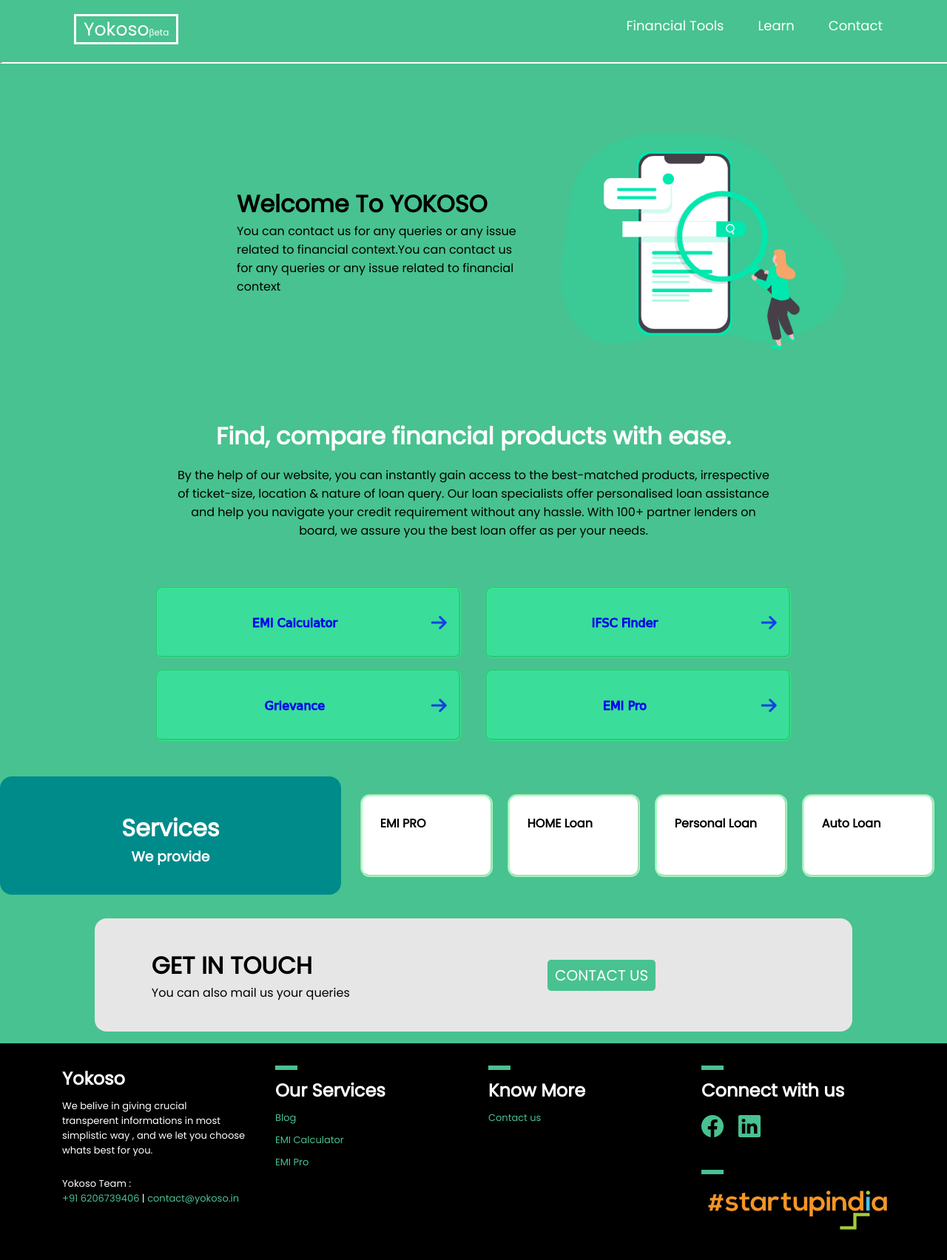
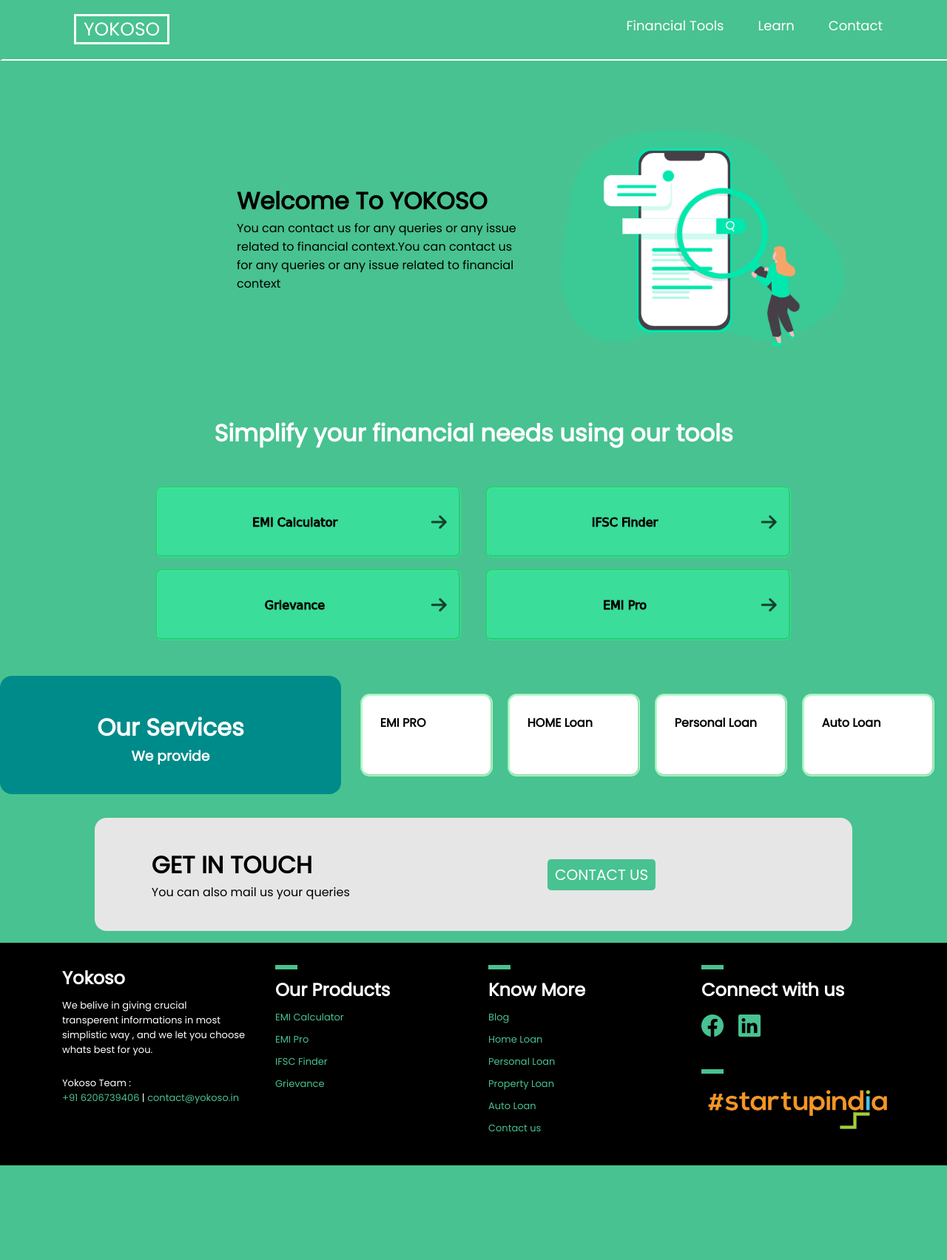
Before and after one commit to YokosoWeb/yokoso-web, a Django app: page / in a window 1280 px wide. Shown: the whole page at 74% size. After the commit the page ends 1576 px from the top, so only its background shows below. Run offline with Django 3.2, Linux system fonts and the light colour scheme; some libraries are stand-ins or nearby versions.

Commit message:
homepage changes

```diff
--- a/App/App/settings.py
+++ b/App/App/settings.py
@@ -77,9 +77,6 @@ WSGI_APPLICATION = 'App.wsgi.application'
 DATABASES = {
      'default': {
          'ENGINE': 'django.db.backends.postgresql_psycopg2',
-          'OPTIONS': {
-            'options': '-c search_path=dev_schema'
-        },
          'NAME': 'postgres',
          'USER':'ubuntu',
          'PASSWORD':'WelcomeJapan',
--- a/App/static/css/homepage.css
+++ b/App/static/css/homepage.css
@@ -82,7 +82,7 @@ h1 {
     align-self: center;
     margin-right: 1rem;
     font-size: x-large;
-    color: blue;
+    color: black;
     opacity: 70%;
 }
 
@@ -115,20 +115,27 @@ h1 {
     background-color: white;
 }
 
+.cardsleft a:hover {
+    color: black;
+}
+
 .cardsright:hover {
     background-color: white;
+    color: rgb(58 221 154);
 }
 
 .cardsright a {
     margin: auto;
     font-family: cursive;
     -webkit-text-stroke-width: medium;
+    color: black;
 }
 
 .cardsleft a {
     margin: auto;
     font-family: cursive;
     -webkit-text-stroke-width: medium;
+    color: black;
 }
 
 .offersliders {
--- a/App/templates/app/index.html
+++ b/App/templates/app/index.html
@@ -24,9 +24,9 @@
 </div>
 <div class="services">
 <div class="servicecontent">
-  <h1>Find, compare financial products with ease.</h1>
-  <p> By the help of our website, you can instantly gain access to the best-matched products, irrespective of ticket-size,
-location & nature of loan query. Our loan specialists offer personalised loan assistance and help you navigate your credit requirement without any hassle. With 100+ partner lenders on board, we assure you the best loan offer as per your needs. </p>
+  <h1>Simplify your financial needs using our tools</h1>
+  {% comment %} <p> By the help of our website, you can instantly gain access to the best-matched products, irrespective of ticket-size,
+location & nature of loan query. Our loan specialists offer personalised loan assistance and help you navigate your credit requirement without any hassle. With 100+ partner lenders on board, we assure you the best loan offer as per your needs. </p> {% endcomment %}
 </div>
 <div class="servicecards">
  <div class="cardsleft">
@@ -53,7 +53,7 @@ location & nature of loan query. Our loan specialists offer personalised loan as
 
 <div class="offersliders">
 <div class="headlinesliders">
-    <h1>Services</h1>
+    <h1> Our Services</h1>
      <h3>We provide</h3>
 
 </div>
--- a/App/templates/base.html
+++ b/App/templates/base.html
@@ -39,8 +39,7 @@
         <span class="fa fa-bars"></span>
       </label>
         <input type="checkbox" id="bttn" class="checkbox">
-        <label class="logo"><a href="{% url 'home' %}" style="color: #fff!important;">Yokoso<span
-          style="font-size:12px;">&#946;eta</span></a></label>
+        <label class="logo"><a href="{% url 'home' %}" style="color: #fff!important;">YOKOSO</a></label>
         <input type="checkbox" id="btn" class="checkbox">
         <ul>
 
--- a/App/templates/footer.html
+++ b/App/templates/footer.html
@@ -22,16 +22,22 @@
     </div>
     <div class="footer_child jio">
       <hr />
-      <h2>Our Services</h2>
+      <h2>Our Products</h2>
 
-      <a class="" href="{% url 'articleHome' %}">Blog</a>
+
       <a href="{% url 'emi' %}">EMI Calculator</a>
       <a href="{% url 'credit' %}">EMI Pro</a>
+      <a href="{% url 'getServices' %}">IFSC Finder</a>
+      <a href="{% url 'getServices' %}">Grievance</a>
     </div>
     <div class="footer_child jio">
       <hr />
       <h2>Know More</h2>
-
+      <a class="" href="{% url 'articleHome' %}">Blog</a>
+      <a href="/FAQs/home-loan">Home Loan</a>
+      <a href="/FAQs/personal-loan">Personal Loan</a>
+      <a href="/FAQs/property-loan">Property Loan</a>
+      <a href="/FAQs/auto-loan">Auto Loan</a>
       <a href="{% url 'contact' %}">Contact us</a>
       <!-- <a href="/FAQs/personal-loan">FAQs</a> -->
     </div>
```
Also changed, not shown: App/Subapp01/migrations/0021_alter_emi_data_creditscore.py (deleted), App/Subapp01/migrations/0021_auto_20220223_2130.py.
